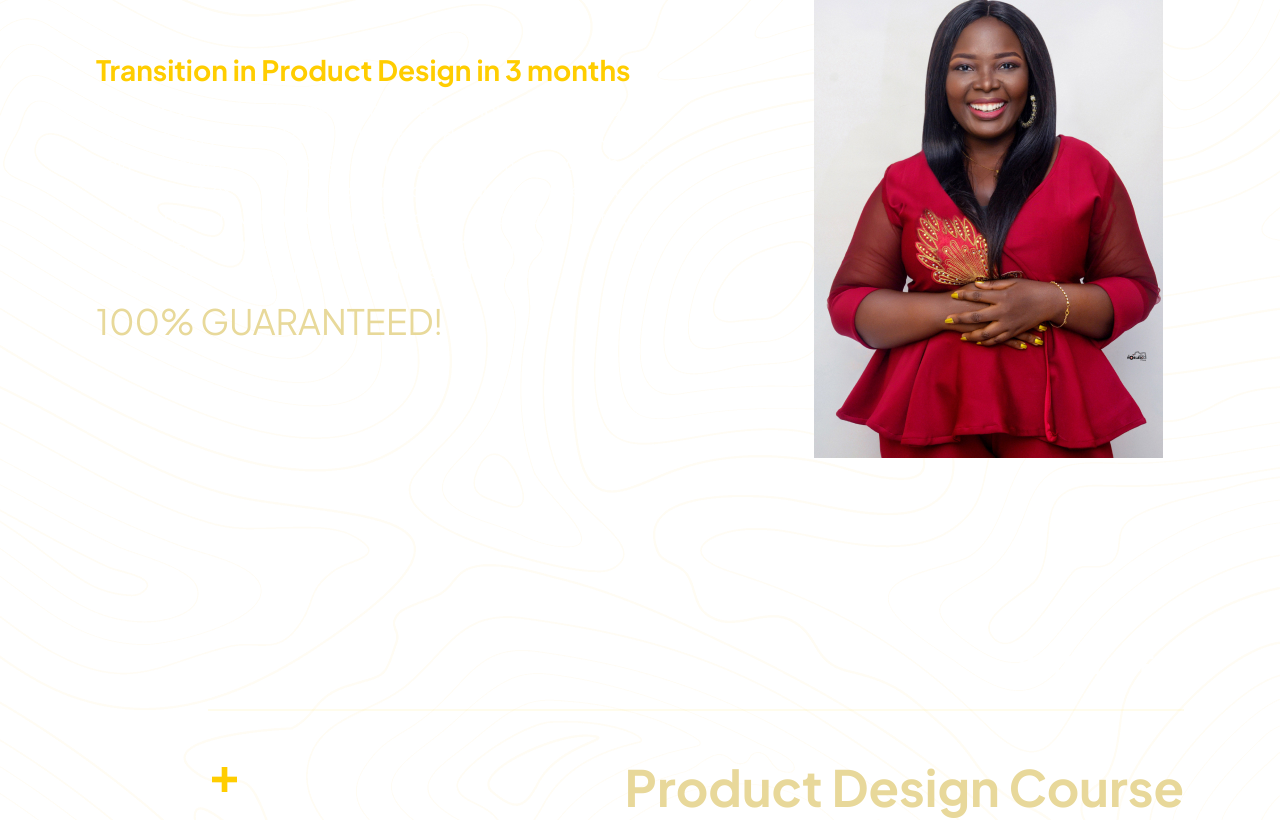
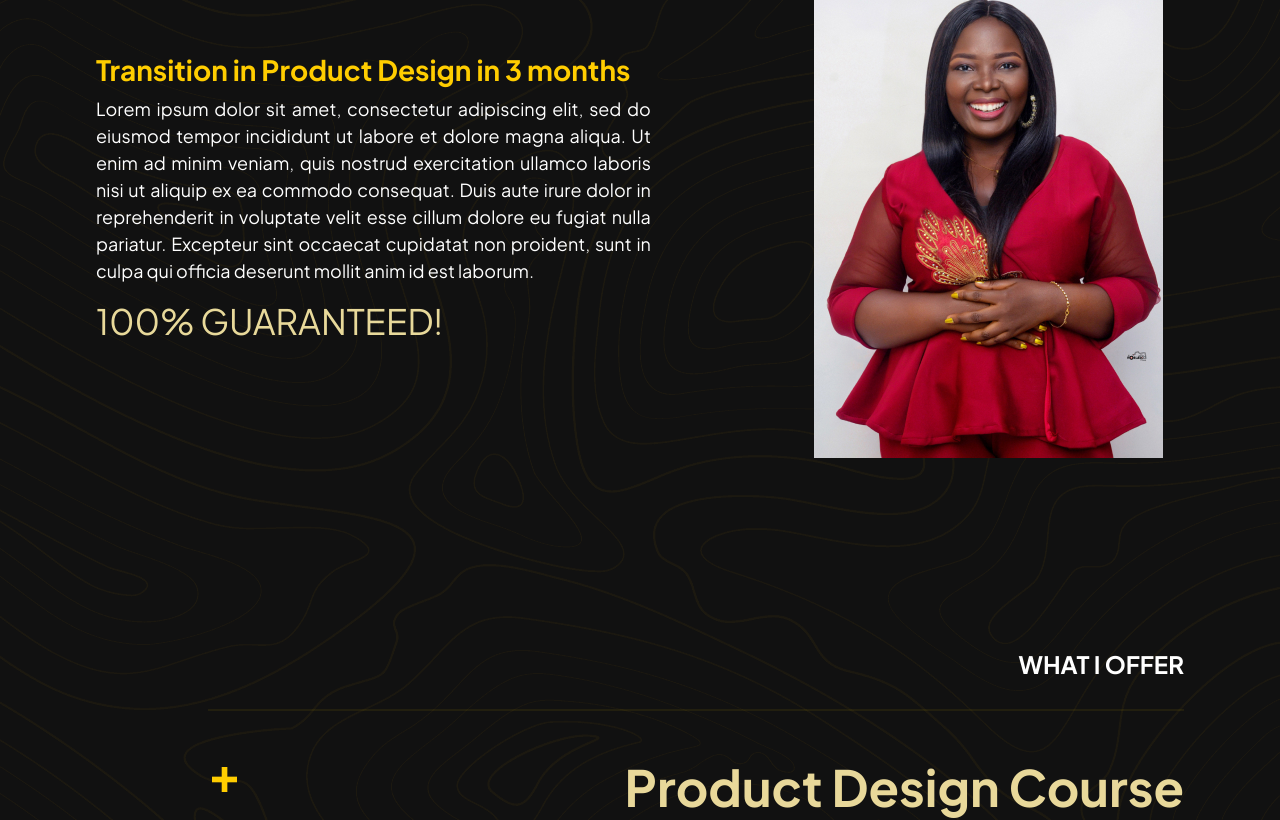
Before and after one commit to perxels/fiwa, a React (Create React App) app: page / in a window 1280 px wide. Shown: the part 1194-2014 px from the top of the page. Built offline with nearby package versions, Linux system fonts and the light colour scheme.

Commit message:
remove black from app background

```diff
--- a/src/App.js
+++ b/src/App.js
@@ -33,7 +33,7 @@ function App() {
 export default App;
 
 const Wrapper = styled.div`
-  background: url(${PageBg}) repeat;
+  background: #111111 url(${PageBg}) repeat;
   position: relative;
   min-width: 350px;
 `
--- a/src/components/Transition.js
+++ b/src/components/Transition.js
@@ -58,6 +58,7 @@ const Wrapper = styled.section`
         h4 {
             color: #E8D99A;
             font-size: 35px;
+            white-space: nowrap;
         }
     }
 
```
